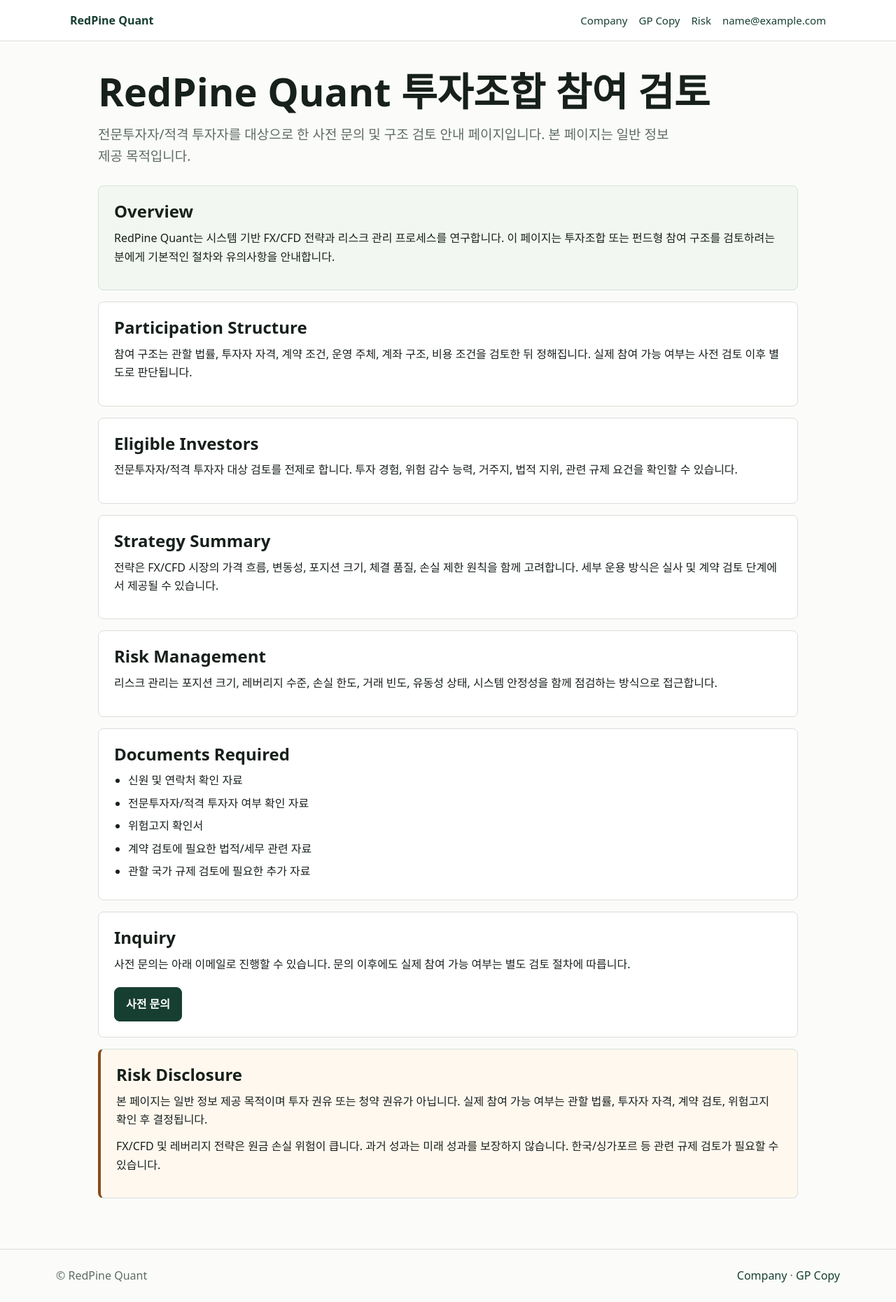
After one commit to bhyeh56-sys/rpq-portal, a FastAPI app: template templates/fund.html in a window 1280 px wide. The commit adds this page. Shown: the whole page at 70% size. Run offline with FastAPI, Linux system fonts and the light colour scheme; the template is opened without the code that fills it: most values are stand-ins (such as "Sample title", 1, 10 or a date in 2020).

Commit message:
Add fund participation page and domain routing

```diff
--- a/app/main.py
+++ b/app/main.py
@@ -52,9 +52,21 @@ def public_context(request: Request) -> dict:
     }
 
 
+def is_fund_host(request: Request) -> bool:
+    host = request.headers.get("host", "").split(":", 1)[0].lower()
+    return host in {"rpqtfund.com", "www.rpqtfund.com"}
+
+
 @app.get("/")
 def home(request: Request):
+    if is_fund_host(request):
+        return templates.TemplateResponse(request, "fund.html", context=public_context(request))
     return templates.TemplateResponse(request, "index.html", context=public_context(request))
+
+
+@app.get("/fund")
+def fund_page(request: Request):
+    return templates.TemplateResponse(request, "fund.html", context=public_context(request))
 
 
 @app.get("/copy")
--- /dev/null
+++ b/templates/fund.html
@@ -0,0 +1,109 @@
+<!doctype html>
+<html lang="ko">
+<head>
+  <meta charset="utf-8">
+  <meta name="viewport" content="width=device-width,initial-scale=1">
+  <title>RedPine Quant 투자조합 참여 검토</title>
+  <style>
+    :root { --ink:#17201b; --muted:#5f6b63; --line:#d9e0da; --pine:#173f31; --soft:#f3f7f1; --warn:#8a4b18; }
+    * { box-sizing:border-box; }
+    body { margin:0; font-family:system-ui,-apple-system,Segoe UI,Roboto,Arial,sans-serif; color:var(--ink); background:#fbfcfa; line-height:1.65; }
+    a { color:var(--pine); text-decoration:none; }
+    header { border-bottom:1px solid var(--line); background:#fff; position:sticky; top:0; z-index:2; }
+    .nav { max-width:1120px; margin:0 auto; padding:16px 20px; display:flex; align-items:center; justify-content:space-between; gap:18px; }
+    .brand { font-weight:800; }
+    .links { display:flex; gap:16px; flex-wrap:wrap; font-size:15px; }
+    main { max-width:1040px; margin:0 auto; padding:42px 20px 72px; }
+    h1 { font-size:clamp(34px,5vw,56px); line-height:1.06; margin:0 0 16px; letter-spacing:0; }
+    h2 { font-size:24px; margin:0 0 10px; line-height:1.2; }
+    p { margin:0 0 12px; }
+    ul { margin:10px 0 0; padding-left:20px; }
+    li { margin:6px 0; }
+    .lead { color:var(--muted); font-size:19px; max-width:820px; }
+    .sections { display:grid; grid-template-columns:minmax(0,1fr); gap:16px; margin-top:26px; }
+    .card { border:1px solid var(--line); border-radius:8px; background:#fff; padding:22px; }
+    .soft { background:var(--soft); }
+    .risk { border-left:4px solid var(--warn); background:#fff8ef; }
+    .button { display:inline-flex; align-items:center; justify-content:center; min-height:44px; padding:10px 16px; border-radius:8px; border:1px solid var(--pine); background:var(--pine); color:#fff; font-weight:800; margin-top:8px; }
+    .muted { color:var(--muted); }
+    footer { border-top:1px solid var(--line); padding:24px 20px; color:var(--muted); }
+    .foot { max-width:1120px; margin:0 auto; display:flex; justify-content:space-between; gap:14px; flex-wrap:wrap; }
+    @media (max-width:760px) { .nav { align-items:flex-start; flex-direction:column; } main { padding-top:28px; } }
+  </style>
+</head>
+<body>
+  <header>
+    <nav class="nav" aria-label="Primary">
+      <a class="brand" href="/">RedPine Quant</a>
+      <div class="links">
+        <a href="https://redpinequant.com">Company</a>
+        <a href="https://redpinequant.com/copy">GP Copy</a>
+        <a href="https://redpinequant.com/risk">Risk</a>
+        <a href="mailto:{{ contact_email }}">{{ contact_email }}</a>
+      </div>
+    </nav>
+  </header>
+
+  <main>
+    <h1>RedPine Quant 투자조합 참여 검토</h1>
+    <p class="lead">전문투자자/적격 투자자를 대상으로 한 사전 문의 및 구조 검토 안내 페이지입니다. 본 페이지는 일반 정보 제공 목적입니다.</p>
+
+    <div class="sections">
+      <section class="card soft">
+        <h2>Overview</h2>
+        <p>RedPine Quant는 시스템 기반 FX/CFD 전략과 리스크 관리 프로세스를 연구합니다. 이 페이지는 투자조합 또는 펀드형 참여 구조를 검토하려는 분에게 기본적인 절차와 유의사항을 안내합니다.</p>
+      </section>
+
+      <section class="card">
+        <h2>Participation Structure</h2>
+        <p>참여 구조는 관할 법률, 투자자 자격, 계약 조건, 운영 주체, 계좌 구조, 비용 조건을 검토한 뒤 정해집니다. 실제 참여 가능 여부는 사전 검토 이후 별도로 판단됩니다.</p>
+      </section>
+
+      <section class="card">
+        <h2>Eligible Investors</h2>
+        <p>전문투자자/적격 투자자 대상 검토를 전제로 합니다. 투자 경험, 위험 감수 능력, 거주지, 법적 지위, 관련 규제 요건을 확인할 수 있습니다.</p>
+      </section>
+
+      <section class="card">
+        <h2>Strategy Summary</h2>
+        <p>전략은 FX/CFD 시장의 가격 흐름, 변동성, 포지션 크기, 체결 품질, 손실 제한 원칙을 함께 고려합니다. 세부 운용 방식은 실사 및 계약 검토 단계에서 제공될 수 있습니다.</p>
+      </section>
+
+      <section class="card">
+        <h2>Risk Management</h2>
+        <p>리스크 관리는 포지션 크기, 레버리지 수준, 손실 한도, 거래 빈도, 유동성 상태, 시스템 안정성을 함께 점검하는 방식으로 접근합니다.</p>
+      </section>
+
+      <section class="card">
+        <h2>Documents Required</h2>
+        <ul>
+          <li>신원 및 연락처 확인 자료</li>
+          <li>전문투자자/적격 투자자 여부 확인 자료</li>
+          <li>위험고지 확인서</li>
+          <li>계약 검토에 필요한 법적/세무 관련 자료</li>
+          <li>관할 국가 규제 검토에 필요한 추가 자료</li>
+        </ul>
+      </section>
+
+      <section class="card">
+        <h2>Inquiry</h2>
+        <p>사전 문의는 아래 이메일로 진행할 수 있습니다. 문의 이후에도 실제 참여 가능 여부는 별도 검토 절차에 따릅니다.</p>
+        <a class="button" href="mailto:{{ contact_email }}">사전 문의</a>
+      </section>
+
+      <section class="card risk">
+        <h2>Risk Disclosure</h2>
+        <p>본 페이지는 일반 정보 제공 목적이며 투자 권유 또는 청약 권유가 아닙니다. 실제 참여 가능 여부는 관할 법률, 투자자 자격, 계약 검토, 위험고지 확인 후 결정됩니다.</p>
+        <p>FX/CFD 및 레버리지 전략은 원금 손실 위험이 큽니다. 과거 성과는 미래 성과를 보장하지 않습니다. 한국/싱가포르 등 관련 규제 검토가 필요할 수 있습니다.</p>
+      </section>
+    </div>
+  </main>
+
+  <footer>
+    <div class="foot">
+      <span>© RedPine Quant</span>
+      <span><a href="https://redpinequant.com">Company</a> · <a href="https://redpinequant.com/copy">GP Copy</a></span>
+    </div>
+  </footer>
+</body>
+</html>
```
Also changed, not shown: DEPLOY.md (added, +66 -0 lines), templates/index.html (+28 -20 lines), 1 other file.
